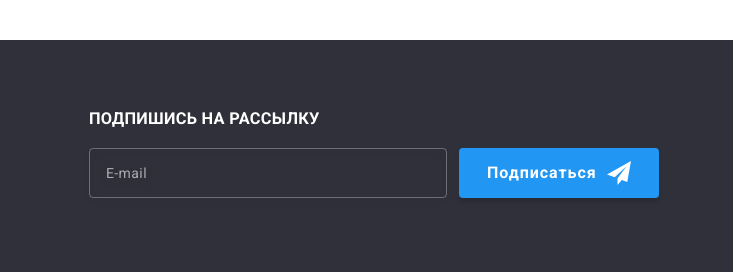
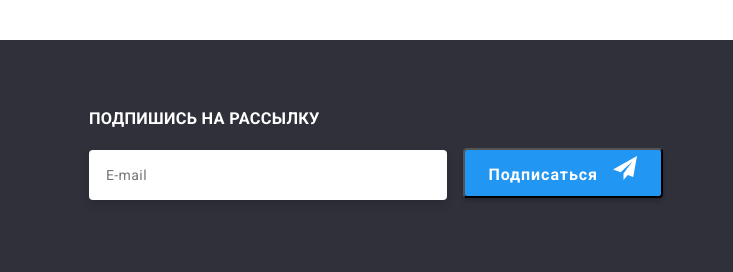
Before and after one commit to leonid12z/goit-markup-hw-06, a plain HTML site: page portolio.html in a window 1280 px wide. Shown: the part 1614-1886 px from the top of the page, 547-1280 px from the left. Drawn offline with nearby package versions, Linux system fonts and the light colour scheme.

Commit message:
28.10.2021 d/z+06

```diff
--- a/css/styles.css
+++ b/css/styles.css
@@ -651,7 +651,7 @@ p {
 
 /* Подписывайтесь на рассылку */
 
-.footer-email-input {
+.form-email{
   margin-left: 93px;
 }
 
@@ -661,7 +661,7 @@ p {
 
 /* e-mail */
 
-.row-text {
+ .row-text {
   margin-top: 20px;
   padding: 16px;
   width: 358px;
@@ -679,15 +679,7 @@ p {
 
 /* Кнопка подписаться */
 
-.row-input {
-  display: flex;
-  align-items: baseline;
-}
-
 .row-button {
-  display: flex;
-  align-items: center;
-  justify-content: center;
 
   margin-left: 12px;
   margin-top: 20px;
@@ -933,11 +925,12 @@ p {
 }
 
 .icon-is {
-  transition: fill 250ms cubic-bezier(0.4, 0, 0.2, 1);
+  transition: fill 250ms cubic-bezier(0.4, 0, 0.2, 1),
+  color 250ms cubic-bezier(0.4, 0, 0.2, 1);
 }
 
-.icon-is:hover,
-.icon-is:focus {
+.icon-is:focus,
+.icon-is:hover {
   fill: var(--primary-text-color);
   color: var(--primary-text-color);
 }
--- a/portolio.html
+++ b/portolio.html
@@ -215,17 +215,20 @@
             </ul>
         </div>
         <!-- Подпишитесь на рассылку -->
-        <div class="footer-email-input">
-            <h3 class="row">ПОДПИШИСЬ НА РАССЫЛКУ</h3>
-            <ul class="row-input">
-                <li class="row-text">E-mail</li>
-                <li class="row-button">Подписаться
+        <form class="form-email">
+            <div class="footer-email-form">
+                <h3 class="row">ПОДПИШИСЬ НА РАССЫЛКУ</h3>
+                <label class="row-label">
+                    <input type="text" class="row-text" name="E-mail" placeholder="E-mail" />
+                </label>
+                <button class="row-button" type="submit">
+                    <span class="row-item">Подписаться</span>
                     <svg class="row-icon" width="24px" height="24px">
                         <use href="./images/icons_svg.svg#icon-icon"></use>
                     </svg>
-                </li>
-            </ul>
-        </div>
+                </button>
+            </div>
+        </form>
     </div>
 </footer>
 </body>
```
Also changed, not shown: index.html (+16 -11 lines).
